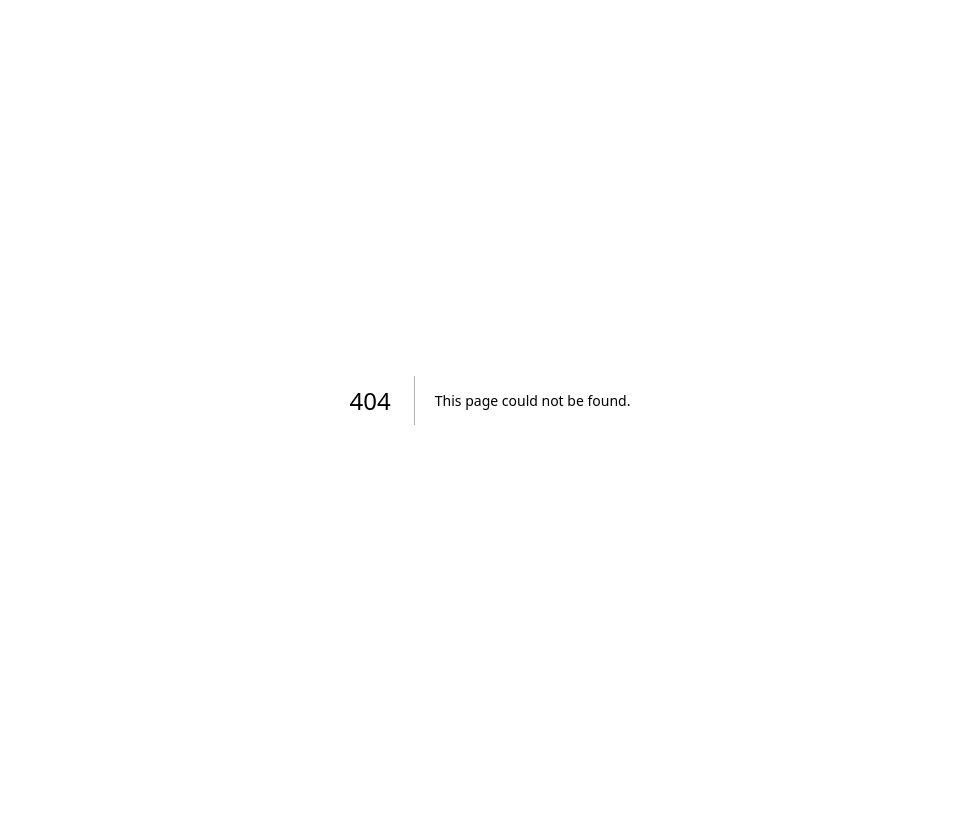
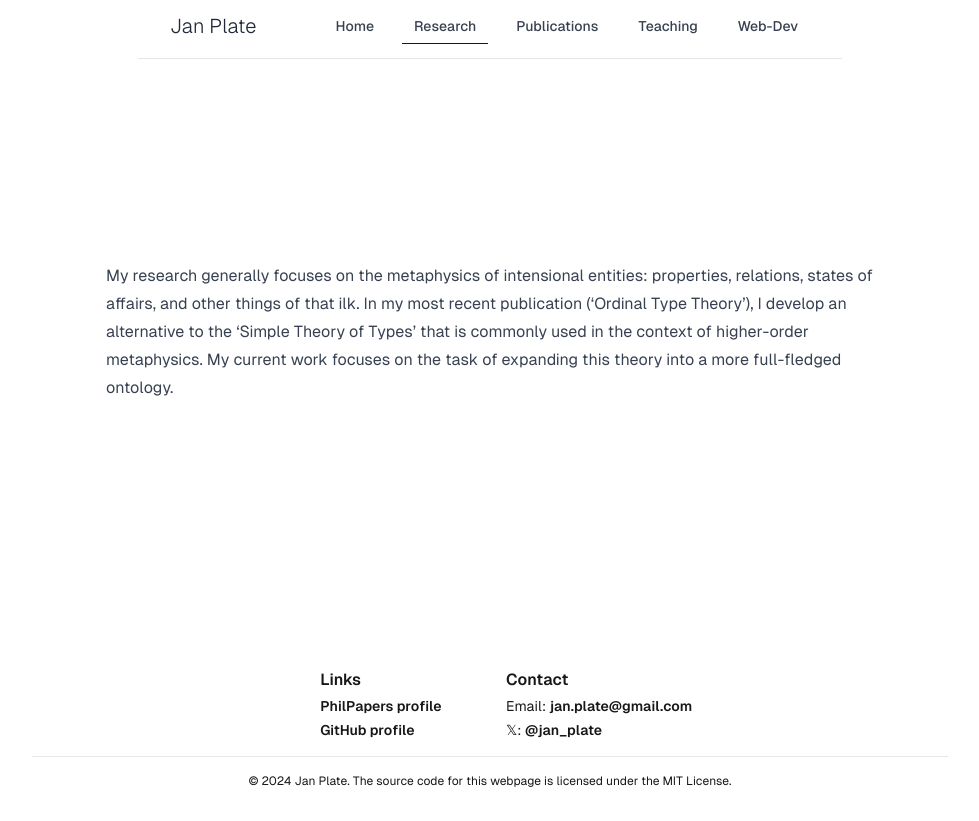
Before and after one commit to jplate/home, a Next.js app: page /Research in a window 1280 px wide. Before the commit this address had no page. Shown: the whole page, without its empty margins (150-1129 px from the left). Before the commit the page ends 800 px from the top, so only its background shows below. Built offline with nearby package versions, Linux system fonts and the light colour scheme.

Commit message:
dir name change

```diff
--- a/src/app/components/Navbar.tsx
+++ b/src/app/components/Navbar.tsx
@@ -119,9 +119,9 @@ const MyNavbar: React.FC = () => (
         brandName='Jan Plate'
         items={[
             { href: '/', text: 'Home' },
-            { href: '/Research11', text: 'Research' },
-            { href: '/Publications11', text: 'Publications' },
-            { href: '/Teaching11', text: 'Teaching' },
+            { href: '/Research', text: 'Research' },
+            { href: '/Publications', text: 'Publications' },
+            { href: '/Teaching', text: 'Teaching' },
             { href: '/WebDev', text: 'Web-Dev' },
         ]}
     />
```
Also changed, not shown: src/app/Publications/Publications.module.css (renamed from src/app/Publications11/Publications.module.css), src/app/Publications/page.tsx (renamed from src/app/Publications11/page.tsx), src/app/Research/page.tsx (renamed from src/app/Research11/page.tsx), src/app/Teaching/page.tsx (renamed from src/app/Teaching11/page.tsx).
